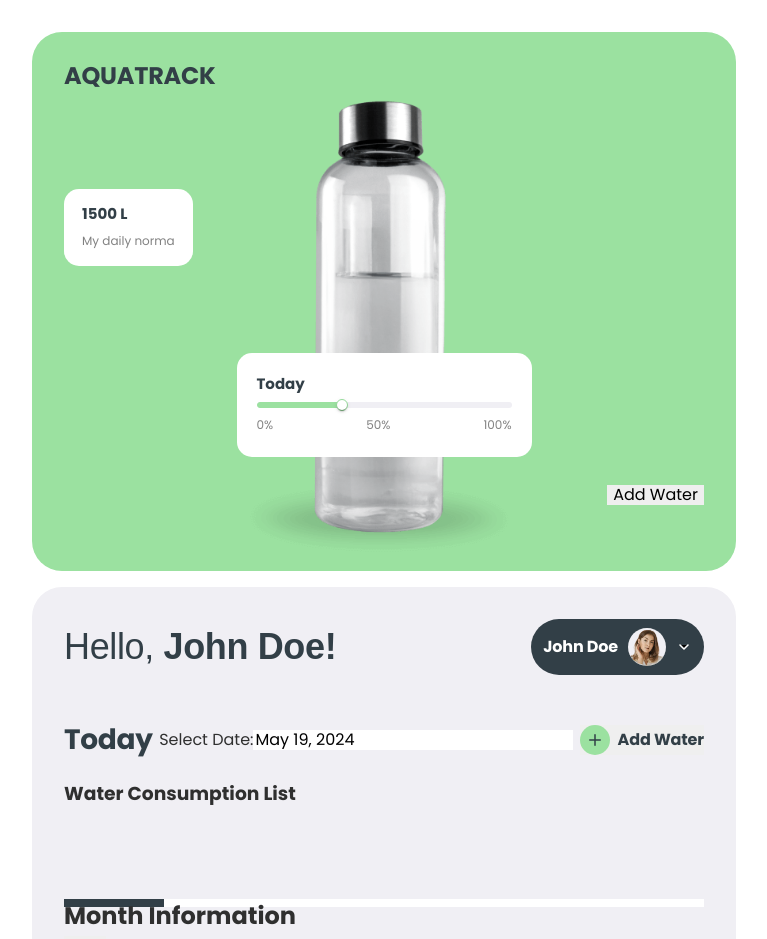
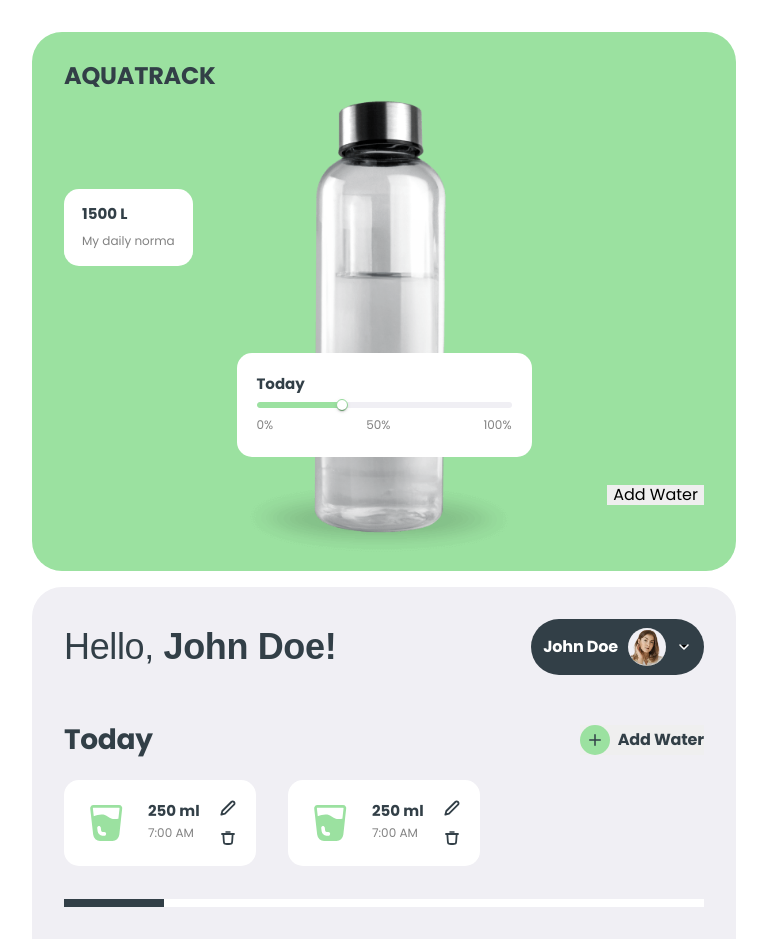
Before and after one commit to OlehKotynskyi/project-GROUP_WORK_React, a React (Create React App) app: page /project-GROUP_WORK_React/tracker in a window 1280 px wide. Shown: the top 939 px of the page, without its empty margins (256-1023 px from the left). Built offline with nearby package versions, Linux system fonts and the light colour scheme.

Commit message:
add css and Html in waterList

```diff
--- a/src/components/DailyInfo/DailyInfo.jsx
+++ b/src/components/DailyInfo/DailyInfo.jsx
@@ -9,16 +9,16 @@ import { Slider } from 'components/Slider/Slider';
 export const DailyInfo = ({openModal}) => {
   const [selectedDate, setSelectedDate] = useState(new Date());
 
-  const handleDateChange = date => {
-    setSelectedDate(date);
-  };
+  // const handleDateChange = date => {
+  //   setSelectedDate(date);
+  // };
 
   return (
 
     <section className={css.dateInfo}>
       <div className={css.headerDailyInfo}>
         <p className={css.date}>Today</p>
-      <ChooseDate onChange={handleDateChange} />
+      {/* <ChooseDate onChange={handleDateChange} /> */}
         <AddWaterBtnDetailInfo openModal={openModal}/>
       </div>
       <WaterList date={selectedDate} openModal={openModal}/>
--- a/src/components/UserPanel/UserPanel.jsx
+++ b/src/components/UserPanel/UserPanel.jsx
@@ -21,10 +21,10 @@ export const UserPanel = ({ username, openModal }) => {
           Hello, <span className={css.userName}>{username}</span>
           <span className={css.exclamationPoint}>!</span>
         </p>
-        <div className={css.btncontainer}>
+        <div className={css.btnContainer}>
           <button onClick={togglePopover} className={css.btnUser}>
             <span className={css.btnUserName}>{username}</span>
-            <div className={css.imgAavatar}>
+            <div className={css.imgAvatar}>
               <img src={userAvatar} alt="avatar" />
             </div>
             <svg className={css.iconUserSetting}>
--- a/src/components/UserPanel/UserPanel.module.css
+++ b/src/components/UserPanel/UserPanel.module.css
@@ -19,7 +19,7 @@
 .exclamationPoint {
   font-weight: 700;
 }
-.btncontainer {
+.btnContainer {
   min-width: 137px;
   height: 50px;
 position: relative;
@@ -47,14 +47,14 @@ position: relative;
   color: var(--main-white);
 }
 
-.imgAavatar {
+.imgAvatar {
   border-radius: 50%;
   width: 38px;
   height: 38px;
   overflow: hidden;
 }
 
-.imgAavatar img {
+.imgAvatar img {
   width: 100%;
   object-fit: cover;
 }
@@ -138,7 +138,7 @@ align-items: center;
   margin-bottom: 49px;
 }
 
-.btncontainer {
+.btnContainer {
   margin-bottom: 0px;
   min-width: 157px;
   height: 56px;
--- a/src/components/WaterDetailedInfo/WaterDetailedInfo.jsx
+++ b/src/components/WaterDetailedInfo/WaterDetailedInfo.jsx
@@ -8,8 +8,10 @@ export const WaterDetailedInfo = ({openModal}) => {
   return (
 
     <section className={css.sectionDetailed}>
-      <UserPanel username="John Doe" openModal={openModal} />
-      <DailyInfo openModal={openModal}/>
+      <div className={css.contentContainer}>
+        <UserPanel username="John Doe" openModal={openModal} />
+        <DailyInfo openModal={openModal}/>
+      </div>
       <MonthInfo />
     </section>
 
--- a/src/components/WaterDetailedInfo/WaterDetailedInfo.module.css
+++ b/src/components/WaterDetailedInfo/WaterDetailedInfo.module.css
@@ -6,6 +6,9 @@ height: 770px;
 background: var(--background);
 }
 
+.contentContainer {
+margin-bottom: 40px;
+}
 @media screen and (min-width: 768px) {
 
 .sectionDetailed {
--- a/src/components/WaterItem/WaterItem.jsx
+++ b/src/components/WaterItem/WaterItem.jsx
@@ -1,11 +1,36 @@
 // src/components/WaterItem.jsx
+import sprite from '../../img/svg/sprite.svg'
+import css from './WaterItem.module.css'
+
 export const WaterItem = ({ date, amount, openModal }) => {
   return (
-    <div>
-      <div>Date: {date}</div>
-      <div>Amount: {amount}</div>
-      <button onClick={() => openModal("delete")}>Delete</button>
-      <button onClick={() => openModal("edit")}>Edit</button>
+    <div className={css.waterItemContainer}>
+      <div className={css.svgContainer}>
+        <svg className={css.svgWaterGlass}>
+          <use xlinkHref={`${sprite}#icon-water-glass-fill`}></use>
+        </svg>
+      </div>
+      <div className={css.infoContainer}>
+        <div className={css.infoAmount}>250 ml{amount}</div>
+        <div className={css.infoDate}>7:00 AM{date}</div>
+      </div>
+      <div className={css.btnContainer} >
+        <button className={css.btnEdit} onClick={() => openModal("edit")}>
+          <div className={css.btnSvgContainer}>
+            <svg className={css.svgEdit} width="14px" height="14px" fill="none">
+              <use xlinkHref={`${sprite}#icon-edit`}></use>
+            </svg>
+          </div>
+        </button>
+        <button className={css.btnTrash} onClick={() => openModal("delete")}>
+          <div className={css.btnSvgContainer}>
+            <svg className={css.svgTrash} width="14px" height="14px" fill="none">
+              <use xlinkHref={`${sprite}#icon-trash`}></use>
+            </svg>
+          </div>
+
+        </button>
+      </div>
     </div>
   );
 };
--- /dev/null
+++ b/src/components/WaterItem/WaterItem.module.css
@@ -0,0 +1,134 @@
+.waterItemContainer {
+    display: flex;
+    gap: 10px;
+    align-items: center;
+    justify-content: space-between;
+}
+.svgContainer {
+    width: 38px;
+    height: 38px;
+}
+
+.svgWaterGlass {
+    fill: var(--accent);
+    width: 100%;
+    height: 100%;
+}
+
+.infoContainer {
+    width: 49px;
+    height: 32px;
+}
+
+.infoAmount {
+    width: 49px;
+    margin-bottom: 6px;
+    font-family: var(--font-family);
+    font-weight: 700;
+    font-size: 14px;
+    line-height: 100%;
+    color: var(--main);
+}
+
+.infoDate {
+    width: 46px;
+    font-family: var(--font-family);
+    font-weight: 400;
+    font-size: 12px;
+    line-height: 100%;
+    color: rgba(47, 47, 47, 0.6);
+}
+
+.btnContainer {
+    display: flex;
+    flex-direction: column;
+    gap: 8px;
+    width: 14px;
+    height: 36px;
+}
+
+.btnEdit {
+    background: var(--main-white);
+    cursor: pointer;
+    border: none;
+    padding: 0;
+
+}
+.btnSvgContainer {
+height: 14px;
+    width: 14px;
+}
+
+.svgEdit {
+    stroke-width: 1.80px;
+    stroke: var(--main);
+    fill: none;
+}
+
+.btnTrash {
+    background: var(--main-white);
+    cursor: pointer;
+    border: none;
+    padding: 0;
+    height: 14px;
+}
+
+.svgTrash {
+    stroke-width: 1.80px;
+    stroke: var(--main);
+    fill: none;
+}
+
+@media screen and (min-width: 768px) {
+
+.waterItemContainer {
+    gap: 20px;
+}
+
+.svgContainer {
+    width: 44px;
+    height: 45px;
+}
+
+.infoContainer {
+    width: 52px;
+    height: 46px;
+}
+
+.infoAmount {
+    width: 52px;
+    margin-bottom: 0;
+    font-size: 15px;
+    line-height: 149%;
+}
+
+.infoDate {
+    width: 46px;
+    line-height: 187%;
+}
+
+.btnContainer {
+    gap: 14px;
+    width: 16px;
+    height: 46px;
+}
+
+.btnSvgContainer {
+height: 16px;
+    width: 16px;
+}
+
+.svgEdit {
+    height: 100%;
+    width: 100%;
+}
+
+.btnTrash {
+    height: 16px;
+}
+
+.svgTrash {
+    height: 100%;
+    width: 100%;
+}
+}
--- a/src/components/WaterList/WaterList.jsx
+++ b/src/components/WaterList/WaterList.jsx
@@ -2,11 +2,19 @@
 import React from 'react';
 // import { WaterItem } from '../WaterItem/WaterItem';
 import css from './WaterList.module.css'
+import { WaterItem } from 'components/WaterItem/WaterItem';
 
 export const WaterList = ({ waterData, openModal }) => {
   return (
-    <section className={css.sectionWaterlist}>
-      <h3>Water Consumption List</h3>
+    <section className={css.sectionWaterList}>
+      <ul className={css.waterList}>
+        <li className={css.waterItem}>
+          <WaterItem openModal={openModal}/>
+        </li>
+        <li className={css.waterItem}>
+          <WaterItem openModal={openModal}/>
+        </li>
+      </ul>
       {/* <ul>
         {waterData.map((item, index) => (
           <li key={index}>
--- a/src/components/WaterList/WaterList.module.css
+++ b/src/components/WaterList/WaterList.module.css
@@ -1,12 +1,44 @@
-.sectionWaterlist {
-min-width: 303px;
-height: 74px;
-margin-bottom: 24px;
+.sectionWaterList {
+    width: 303px;
+    margin-bottom: 24px;
+}
+
+.waterList {
+display: flex;
+gap: 8px;
+align-items: center;
+justify-content: flex-start;
+}
+
+.waterItem {
+   border-radius: 15px;
+    padding: 18px 14px;
+    width: 149px;
+    height: 74px;
+    backdrop-filter: blur(33.599998474121094px);
+    background: var(--main-white);
 }
 
 @media screen and (min-width: 768px) {
-.sectionWaterlist {
-min-width: 640px;
+.sectionWaterList {
+    min-width: 640px;
+    height: 86px;
+}
+
+.waterList {
+gap: 32px;
+}
+
+.waterItem {
+padding: 20px;
+width: 192px;
 height: 86px;
 }
+
 }
+
+@media screen and (min-width: 1440) {
+.waterList {
+gap: 16px;
+}
+}
```
